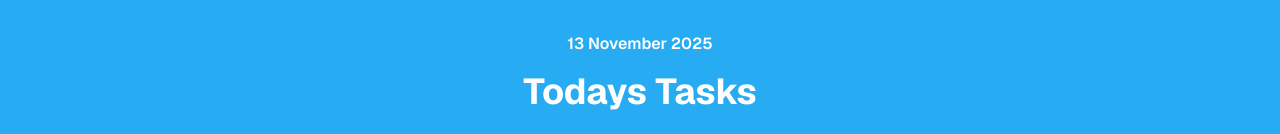
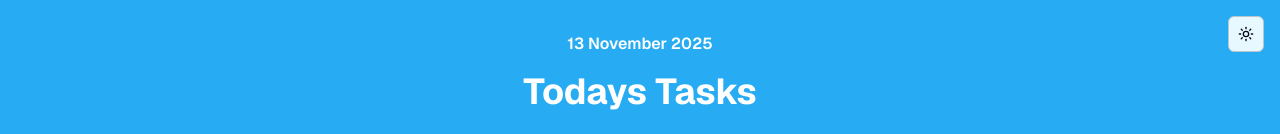
Before and after one commit to ThaDDDen/thaddo-client, a Next.js app: page / in a window 1280 px wide. Shown: the top 134 px of the page. Built offline with nearby package versions, Linux system fonts and the light colour scheme; no server answers.

Commit message:
added theme toggle button

```diff
--- a/app/layout.tsx
+++ b/app/layout.tsx
@@ -2,6 +2,7 @@ import type { Metadata } from "next";
 import { Geist, Geist_Mono } from "next/font/google";
 import "./globals.css";
 import Providers from "@/components/providers/Providers";
+import { ModeToggle } from "@/components/shared/mode-toggle";
 
 const geistSans = Geist({
   variable: "--font-geist-sans",
@@ -46,8 +47,13 @@ export default function RootLayout({
       <body
         className={`${geistSans.variable} ${geistMono.variable} antialiased`}
       >
-        <div className="flex flex-col bg-primary h-screen">
-          <Providers>{children}</Providers>
+        <div className="flex flex-col bg-primary h-screen relative">
+          <Providers>
+            <div className="absolute right-4 top-4">
+              <ModeToggle />
+            </div>
+            {children}
+          </Providers>
         </div>
       </body>
     </html>
```
